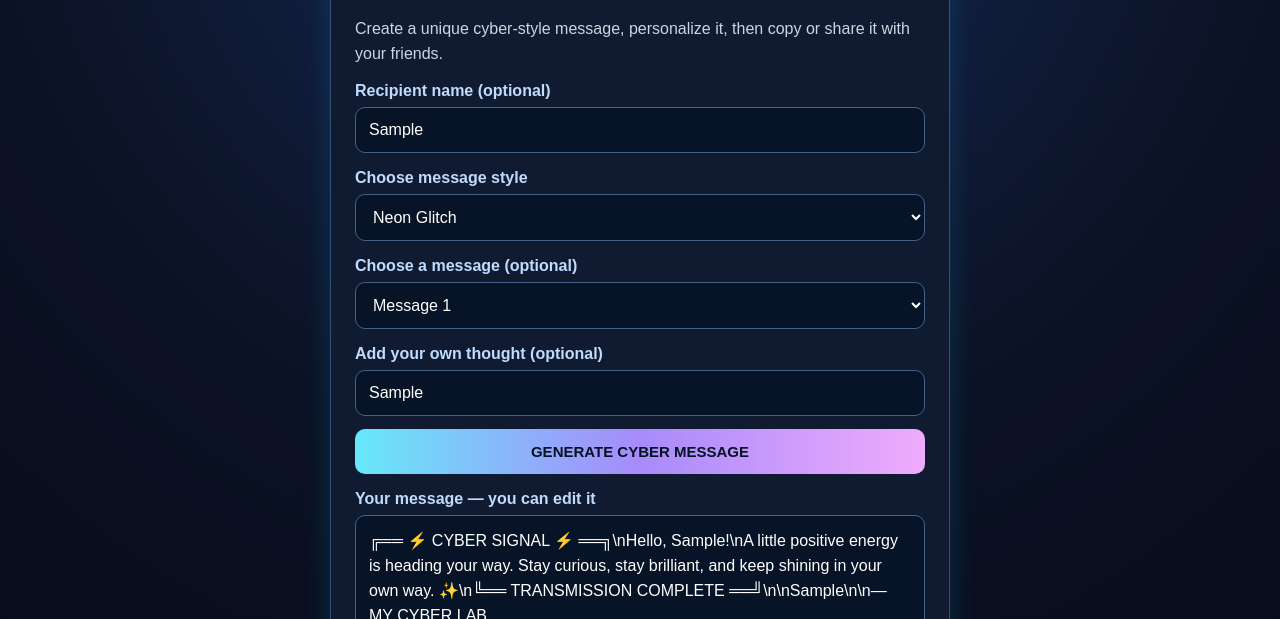
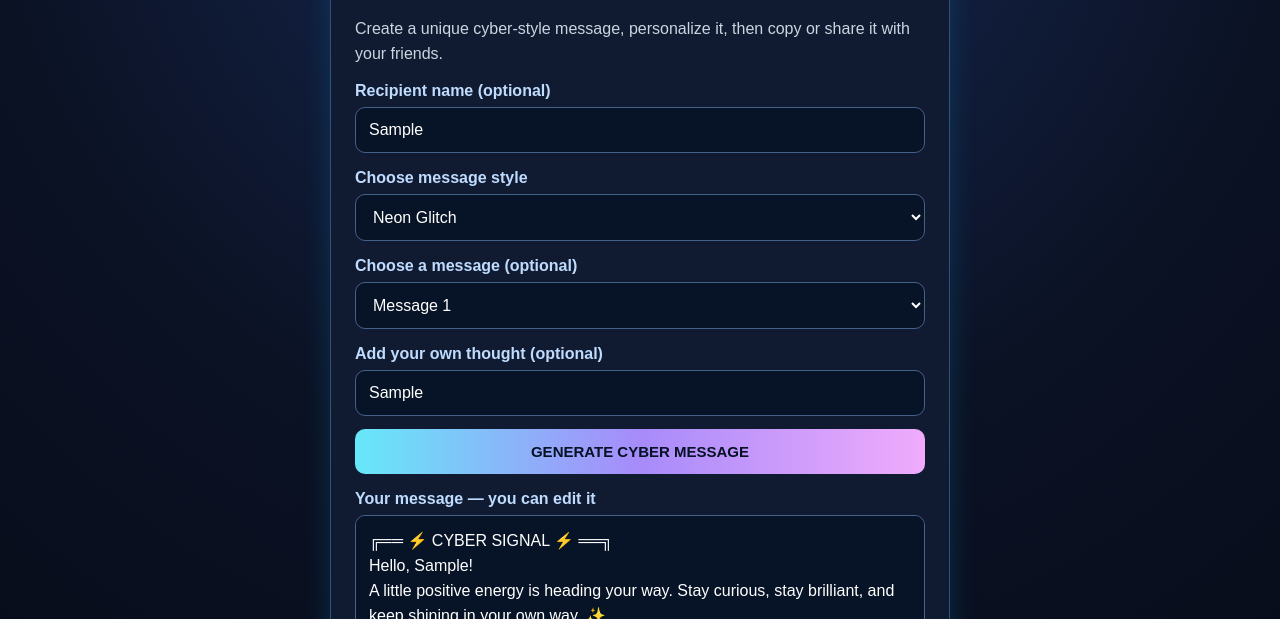
Before and after one commit to philipasuncion6-tech/MY-CYBER-LAB, a plain HTML site: page cyber-message.html in a window 1280 px wide. Both pictures are taken after typing "Sample", "Sample", "Sample" into the empty fields and a click on the button "GENERATE CYBER MESSAGE". Shown: the part 181-800 px from the top of the page. Drawn offline with Linux system fonts and the light colour scheme.

Commit message:
Fix generated message line breaks

```diff
--- a/cyber-message.html
+++ b/cyber-message.html
@@ -60,34 +60,34 @@ footer{margin-top:18px;font-size:12px;color:#94a3b8;text-align:center;line-heigh
 const $=id=>document.getElementById(id);
 const messageChoices={
  glitch:[
-  "╔══ ⚡ CYBER SIGNAL ⚡ ══╗\\n{hello}\\nA little positive energy is heading your way. Stay curious, stay brilliant, and keep shining in your own way. ✨\\n╚══ TRANSMISSION COMPLETE ══╝",
-  "⚡ SYSTEM ONLINE: GOOD VIBES\\n{hello}\\nSending you strength, courage, and a fresh burst of inspiration. Keep being uniquely you! 💫",
-  "💻 MESSAGE RECEIVED\\n{hello}\\nYour next chapter can be amazing. Keep learning, keep growing, and never stop believing in yourself. 🚀"
+  "╔══ ⚡ CYBER SIGNAL ⚡ ══╗\n{hello}\nA little positive energy is heading your way. Stay curious, stay brilliant, and keep shining in your own way. ✨\n╚══ TRANSMISSION COMPLETE ══╝",
+  "⚡ SYSTEM ONLINE: GOOD VIBES\n{hello}\nSending you strength, courage, and a fresh burst of inspiration. Keep being uniquely you! 💫",
+  "💻 MESSAGE RECEIVED\n{hello}\nYour next chapter can be amazing. Keep learning, keep growing, and never stop believing in yourself. 🚀"
  ],
  friendly:[
-  "🌈 {hello}\\nHope your day brings you smiles, good news, and plenty of reasons to be happy. Sending good vibes your way! 💙",
-  "☀️ {hello}\\nJust stopping by to say hello. Hope everything is going well and that something wonderful happens today!",
-  "😊 {hello}\\nMay your day be light, your heart be happy, and your worries be few. Have a lovely day!"
+  "🌈 {hello}\nHope your day brings you smiles, good news, and plenty of reasons to be happy. Sending good vibes your way! 💙",
+  "☀️ {hello}\nJust stopping by to say hello. Hope everything is going well and that something wonderful happens today!",
+  "😊 {hello}\nMay your day be light, your heart be happy, and your worries be few. Have a lovely day!"
  ],
  encourage:[
-  "🚀 {hello}\\nKeep moving forward. Every small step is progress, every challenge is a lesson, and your effort matters. You can do this! 💪",
-  "🌟 {hello}\\nDo not give up on yourself. You are learning, growing, and getting stronger with every step. One day at a time!",
-  "🔥 {hello}\\nHard days do not last forever. Trust your effort, believe in your ability, and keep going. Your story is still being written!"
+  "🚀 {hello}\nKeep moving forward. Every small step is progress, every challenge is a lesson, and your effort matters. You can do this! 💪",
+  "🌟 {hello}\nDo not give up on yourself. You are learning, growing, and getting stronger with every step. One day at a time!",
+  "🔥 {hello}\nHard days do not last forever. Trust your effort, believe in your ability, and keep going. Your story is still being written!"
  ],
  birthday:[
-  "🎉 HAPPY BIRTHDAY{upperName}! 🎂\\nWishing you a bright year filled with happiness, good health, new adventures, and dreams coming true. 🌟",
-  "🥳 HAPPY BIRTHDAY{upperName}!\\nMay your special day be full of laughter, love, wonderful surprises, and unforgettable memories!",
-  "🎂 Cheers to another year{upperName}!\\nMay you receive countless blessings and have the courage to chase every dream. Enjoy your day!"
+  "🎉 HAPPY BIRTHDAY{upperName}! 🎂\nWishing you a bright year filled with happiness, good health, new adventures, and dreams coming true. 🌟",
+  "🥳 HAPPY BIRTHDAY{upperName}!\nMay your special day be full of laughter, love, wonderful surprises, and unforgettable memories!",
+  "🎂 Cheers to another year{upperName}!\nMay you receive countless blessings and have the courage to chase every dream. Enjoy your day!"
  ],
  thanks:[
-  "💙 {hello}\\nJust sending a special thank-you. Your kindness and support mean a lot. Keep being awesome! 🙏",
-  "🌷 {hello}\\nThank you for being there and for the little things you do. I appreciate you more than words can say.",
-  "✨ {hello}\\nMaraming salamat sa oras, tulong, at kabutihan mo. Hindi ko iyon nakakalimutan. I truly appreciate you!"
+  "💙 {hello}\nJust sending a special thank-you. Your kindness and support mean a lot. Keep being awesome! 🙏",
+  "🌷 {hello}\nThank you for being there and for the little things you do. I appreciate you more than words can say.",
+  "✨ {hello}\nMaraming salamat sa oras, tulong, at kabutihan mo. Hindi ko iyon nakakalimutan. I truly appreciate you!"
  ],
  goodnight:[
-  "🌙 {hello}\\nPower down the worries, recharge your energy, and wake up ready for a fresh new day. Sweet dreams! ✨",
-  "🌌 {hello}\\nGood night! Iwan muna ang pagod at alalahanin. Pahinga nang mabuti at sana maganda ang panaginip mo.",
-  "💤 {hello}\\nMay your night be peaceful and your tomorrow brighter. Sleep well and take care always!"
+  "🌙 {hello}\nPower down the worries, recharge your energy, and wake up ready for a fresh new day. Sweet dreams! ✨",
+  "🌌 {hello}\nGood night! Iwan muna ang pagod at alalahanin. Pahinga nang mabuti at sana maganda ang panaginip mo.",
+  "💤 {hello}\nMay your night be peaceful and your tomorrow brighter. Sleep well and take care always!"
  ]
 };
 function updateMessageChoices(){
@@ -104,8 +104,8 @@ function makeMessage(){
  const choices=messageChoices[key]||messageChoices.glitch;
  let result=choices[Number($("version").value)||0];
  result=result.replaceAll("{hello}",hello).replaceAll("{upperName}",name?" "+name.toUpperCase():"");
- if(extra)result+="\\n\\n"+extra;
- result+="\\n\\n— MY CYBER LAB";
+ if(extra)result+="\n\n"+extra;
+ result+="\n\n— MY CYBER LAB";
  $("message").value=result;
  $("status").textContent="Your message is ready. You can edit it before sharing.";
 }
```
